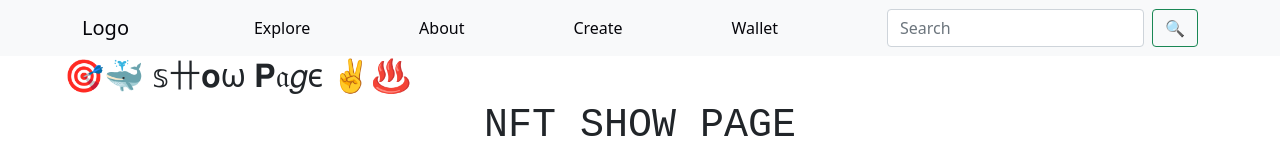
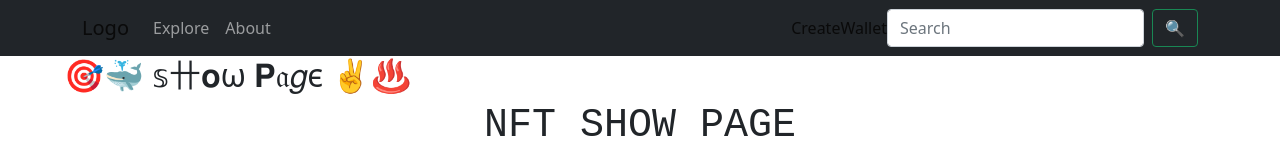
Before and after one commit to Olayinka19/Portfolio_Project, a React (Create React App) app in the folder front-end/: page /products/1 in a window 1280 px wide. Shown: the top 157 px of the page. Built offline with nearby package versions, Linux system fonts and the light colour scheme; no server answers.

Commit message:
search bar

```diff
--- a/front-end/src/Components/NavBar.js
+++ b/front-end/src/Components/NavBar.js
@@ -18,7 +18,7 @@
 
   return (
     // <header>
-  <Navbar collapseOnSelect expand="lg" bg="light" variant ="dark" >
+  <Navbar collapseOnSelect expand="lg" bg="dark" variant ="dark"  className="Nav">
     <Container>
       <Navbar.Brand>
         {/* <Link to="/">Logo</Link> */}
@@ -26,13 +26,23 @@
         Logo
       </Link>
       </Navbar.Brand>
+      <Navbar.Toggle aria-controls="responsive-navbar-nav" />
+      <Navbar.Collapse id="responsive-navbar-nav">
+        <Nav className="me-auto">
 
-        <Link to="/products" className="Link">
+        <Nav.Link href="/products" className="Link">
           Explore
-        </Link>
+        </Nav.Link>
 
-        <Link to="/about" className="Link">
-          About </Link>
+        <Nav.Link to="/about" className="Link">
+          About
+        </Nav.Link>
+        </Nav>
+      </Navbar.Collapse>
+
+
+
+
 
       <Link to="/products/new" className="Link">
        Create
--- a/front-end/src/index.css
+++ b/front-end/src/index.css
@@ -74,6 +74,8 @@
       ;
 }
 .Nav {
+  color: #05050a;
+  background: #641da1;
 
   /* display:flex;
   justify-content: space-around;
@@ -85,8 +87,8 @@
   /* color: white; */
   /* font-family: VT323-Regular;  */
   /* text-decoration: none; */
-  background-color: #c7d2c5;
-    display: flex;
+  /* background-color: #c7d2c5; */
+    /* display: flex;
     justify-content: space-between;
     align-items: center;
      padding:  2em;
@@ -95,7 +97,7 @@
     margin-bottom: 1em;
     gap: 2rem;
     font-size: 18px;
-    position: sticky;
+    position: sticky; */
 
 
 }
@@ -141,6 +143,10 @@
   padding:40px;
   background: lightblue;
   text-align: center;
+}
+.Link{
+  color: rgb(10, 10, 10);
+  text-decoration: none;
 }
 /* .Link:hover {
   background: rgb(186, 210, 6);
```
